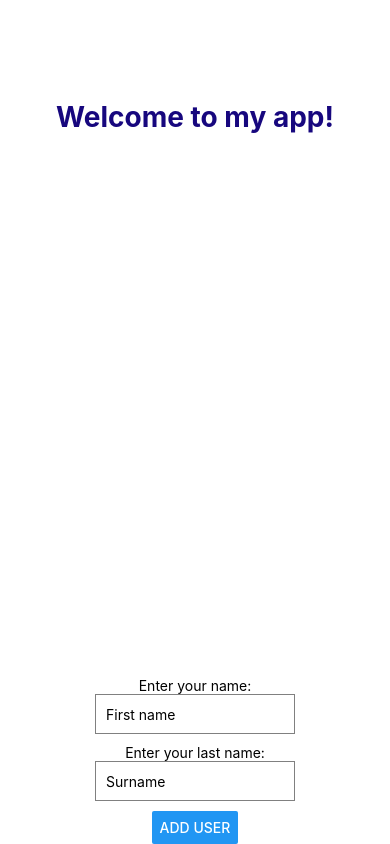
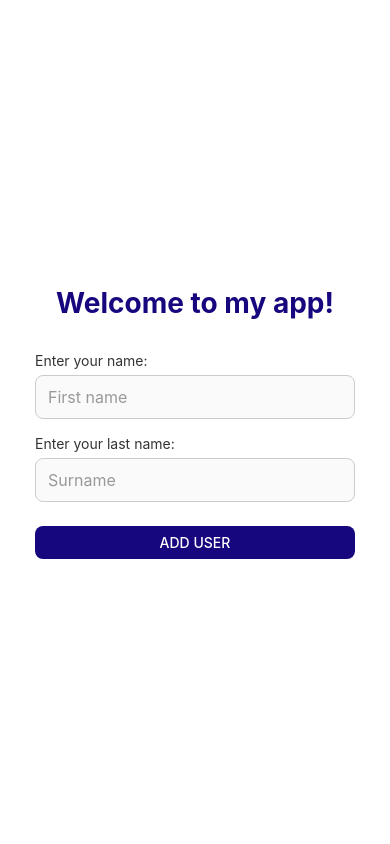
Before and after one commit to youssefelshazly323-debug/MyReactNativeApp, a React Native app: screen / in a window 390 px wide. Built offline with nearby package versions, Linux system fonts and the light colour scheme.

Commit message:
update the new style

```diff
--- a/App.tsx
+++ b/App.tsx
@@ -1,40 +1,78 @@
 import { StatusBar } from 'expo-status-bar';
-import { StyleSheet, Text, TextInput, View } from 'react-native';
-import { Button } from 'react-native';
+import { StyleSheet, Text, TextInput, View, Button } from 'react-native';
 
 export default function App() {
   return (
-    <View style={styles.welcomeText}>
+    <View style={styles.container}>
       <Text style={styles.welcomeText}>Welcome to my app!</Text>
-      <Text>Enter your name:</Text>
-      <TextInput placeholder="First name" style={styles.input} />
-      <Text>Enter your last name:</Text>
-      <TextInput placeholder="Surname" style={styles.input} />
+
+      <View style={styles.form}>
+        <Text style={styles.label}>Enter your name:</Text>
+        <TextInput
+          placeholder="First name"
+          style={styles.input}
+          placeholderTextColor="#999"
+        />
+
+        <Text style={styles.label}>Enter your last name:</Text>
+        <TextInput
+          placeholder="Surname"
+          style={styles.input}
+          placeholderTextColor="#999"
+        />
+
+        <View style={styles.buttonWrapper}>
+          <Button
+            title="Add user"
+            color="#17077e"
+            onPress={() => console.log('Add user pressed')}
+          />
+        </View>
+      </View>
+
       <StatusBar style="auto" />
-      <Button title="Add user" />
     </View>
   );
 }
 
 const styles = StyleSheet.create({
-  welcomeText: {
-    fontSize: 28,
-    paddingTop: 50,
-    fontWeight: 'bold',
-    textAlign: 'center',
-    color: '#17077e',
+  container: {
     flex: 1,
     backgroundColor: '#fff',
     alignItems: 'center',
     justifyContent: 'center',
+    paddingHorizontal: 24,
   },
-
+  welcomeText: {
+    fontSize: 28,
+    fontWeight: 'bold',
+    textAlign: 'center',
+    color: '#17077e',
+    marginBottom: 32,
+  },
+  form: {
+    width: '100%',
+    maxWidth: 320,
+  },
+  label: {
+    fontSize: 14,
+    color: '#333',
+    marginBottom: 6,
+  },
   input: {
-    height: 40,
-    width: 200,
-    borderColor: 'gray',
+    height: 44,
+    width: '100%',
+    borderColor: '#ccc',
     borderWidth: 1,
-    marginBottom: 10,
-    paddingHorizontal: 10,
+    borderRadius: 8,
+    marginBottom: 16,
+    paddingHorizontal: 12,
+    fontSize: 16,
+    backgroundColor: '#fafafa',
+  },
+  buttonWrapper: {
+    marginTop: 8,
+    borderRadius: 8,
+    overflow: 'hidden',
   },
 });
```
